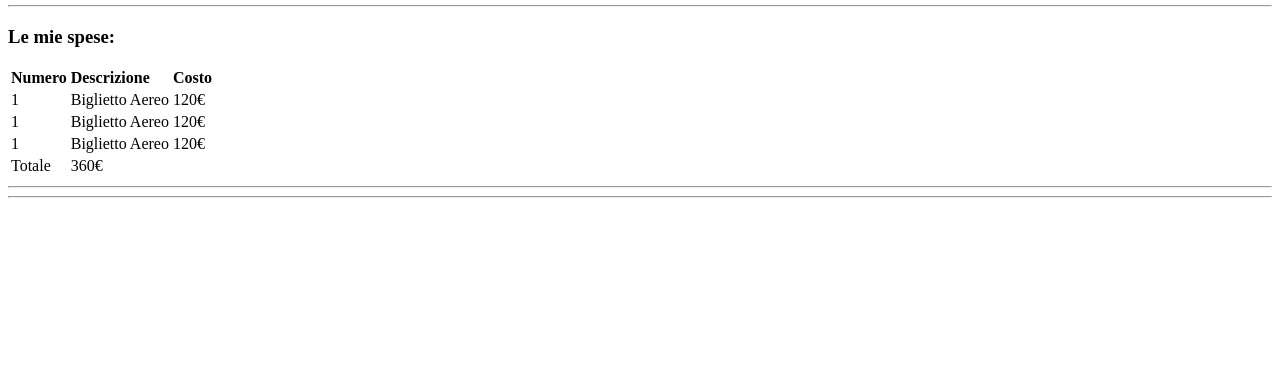
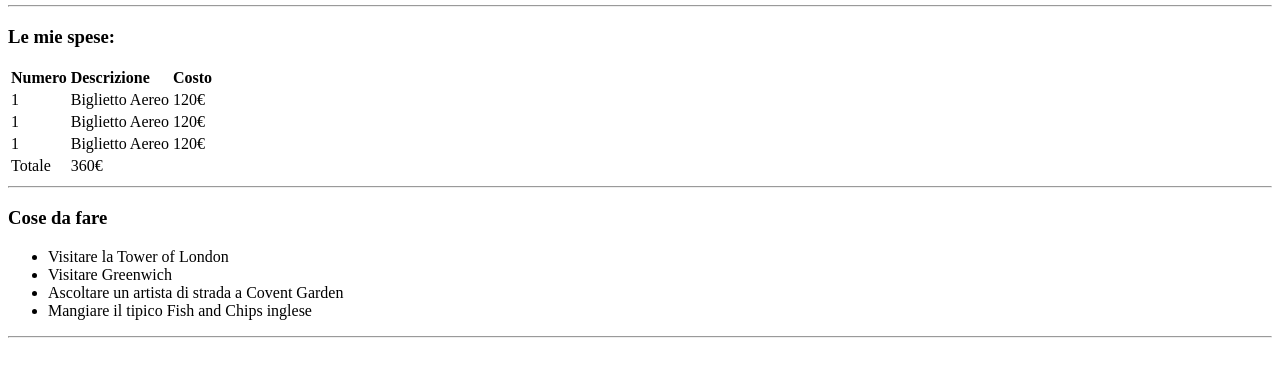
Before and after one commit to ludo270408/html-london-trip, a plain HTML site: page index.html in a window 1280 px wide. Shown: the part 101-478 px from the top of the page. Drawn offline with Linux system fonts and the light colour scheme.

Commit message:
Class "Cose da fare" completed

```diff
--- a/index.html
+++ b/index.html
@@ -56,7 +56,13 @@
     </div>
     <hr> <!-- Horizontal line -->
     <div class="Cose da fare">
-
+        <h3>Cose da fare</h3>
+        <ul>
+            <li>Visitare la Tower of London</li>
+            <li>Visitare Greenwich</li>
+            <li>Ascoltare un artista di strada a Covent Garden</li>
+            <li>Mangiare il tipico Fish and Chips inglese</li>
+        </ul>
     </div>
     <hr> <!-- Horizontal line -->
     <div class="InfoUtili">
```
